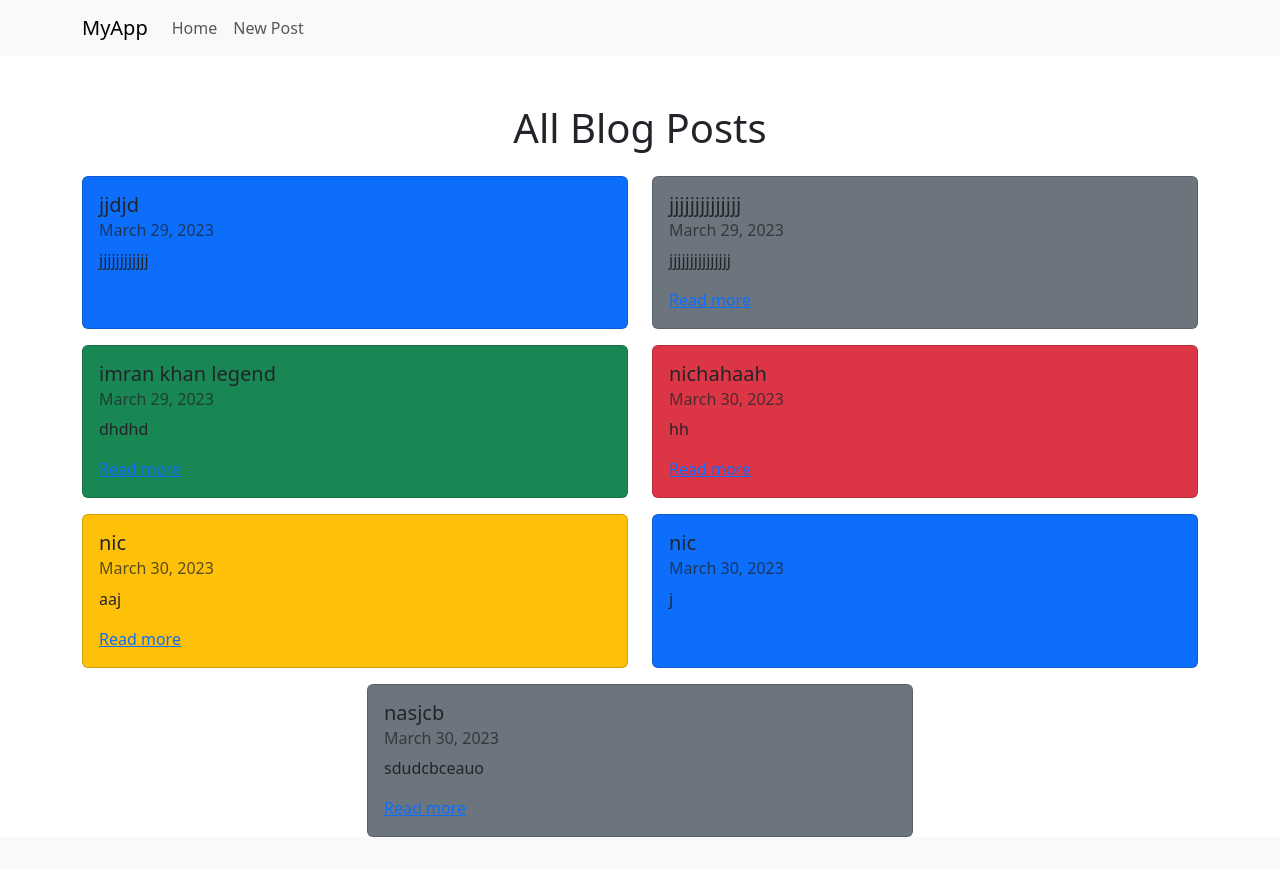
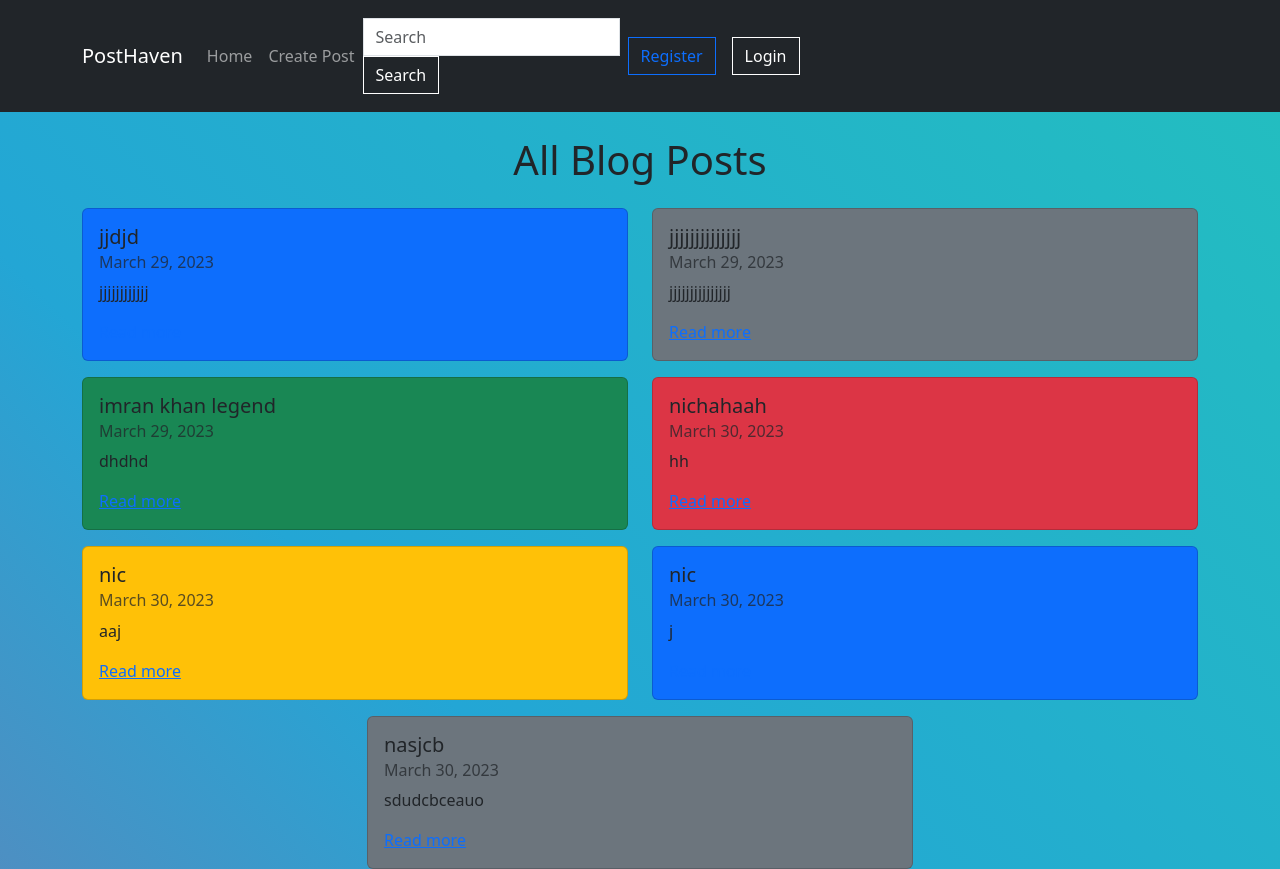
Before and after one commit to ibrahim777764/PostHaven2, a Django app: page /home/ in a window 1280 px wide. Before the commit the page ends 837 px from the top, so only its background shows below. Run offline with Django 4.2, Linux system fonts and the light colour scheme; data comes from the database, SQL or seed files in the repository; both versions use the stored data as it was after the commit; some libraries are stand-ins or nearby versions.

Commit message:
now you can serch blog with name

```diff
--- a/myproject/myapp/templates/myapp/base.html
+++ b/myproject/myapp/templates/myapp/base.html
@@ -9,11 +9,78 @@
 
   <!-- Bootstrap CSS -->
   <link rel="stylesheet" type="text/css" href="{% static 'bootstrap-5.3.0-alpha2-dist/css/bootstrap.min.css' %}">
+
+  <style>
+
+  body {
+    background: linear-gradient(45deg, #EE7752, #E73C7E, #23A6D5, #23D5AB);
+    background-size: 400% 400%;
+    animation: gradient 15s ease infinite;
+  }
+
+  @keyframes gradient {
+    0% {
+      background-position: 0% 50%;
+    }
+    50% {
+      background-position: 100% 50%;
+    }
+    100% {
+      background-position: 0% 50%;
+    }
+  }
+
+
+    /* Style the navbar */
+    .navbar {
+      background-color: #333;
+    }
+
+    /* Change the link color when the mouse is over it */
+    .navbar-nav > li > a:hover {
+      color: #fff !important;
+    }
+
+    /* Style the search form */
+    .form-inline {
+      padding-top: 10px;
+      padding-bottom: 10px;
+    }
+
+    /* Style the search input field */
+    .form-control {
+      border-radius: 0;
+    }
+
+    /* Style the search button */
+    .btn-outline-success {
+      border-radius: 0;
+      color: #fff;
+      border-color: #fff;
+    }
+
+    /* Change the button color when the mouse is over it */
+    .btn-outline-success:hover {
+      background-color: #fff;
+      color: #333;
+    }
+
+    /* Style the profile and logout links */
+    .nav-link i {
+      margin-right: 5px;
+    }
+
+    /* Style the register button */
+    .btn-outline-primary {
+      border-radius: 0;
+    }
+  </style>
+
 </head>
 <body>
-  <nav class="navbar navbar-expand-lg navbar-light bg-light">
+  <nav class="navbar navbar-expand-lg navbar-dark bg-dark">
     <div class="container">
-      <a class="navbar-brand" href="{% url 'home' %}">MyApp</a>
+      <a class="navbar-brand" href="{% url 'home' %}">PostHaven</a>
       <button class="navbar-toggler" type="button" data-toggle="collapse" data-target="#navbarNav" aria-controls="navbarNav" aria-expanded="false" aria-label="Toggle navigation">
         <span class="navbar-toggler-icon"></span>
       </button>
@@ -23,18 +90,46 @@
             <a class="nav-link" href="{% url 'home' %}">Home</a>
           </li>
           <li class="nav-item">
-            <a class="nav-link" href="{% url 'post_create' %}">New Post</a>
+            <a class="nav-link" href="{% url 'post_create' %}">Create Post</a>
           </li>
+        </ul>
+        <form class="form-inline my-2 my-lg-0" action="{% url 'search_posts' %}" method="GET">
+          <input class="form-control mr-sm-2" type="search" placeholder="Search" aria-label="Search" name="q">
+          <button class="btn btn-outline-success my-2 my-sm-0" type="submit">Search</button>
+        </form>
+        <ul class="navbar-nav ml-auto">
+          {% if user.is_authenticated %}
+          <li class="nav-item">
+            <a class="nav-link" href="{% url 'profile' user.username %}">
+              <i class="fas fa-user"></i> Profile
+            </a>
+          </li>
+          <li class="nav-item">
+            <a class="nav-link" href="{% url 'logout' %}">
+              <i class="fas fa-sign-out-alt"></i> Logout
+            </a>
+          </li>
+          {% else %}
+          <li class="nav-item">
+            <a class="nav-link" href="{% url 'register' %}">
+              <button class="btn btn-outline-primary" type="submit">Register</button>
+            </a>
+          </li>
+          <li class="nav-item">
+            <a class="nav-link" href="{% url 'login' %}">
+              <button class="btn btn-outline-success" type="submit">Login</button>
+            </a>
+          </li>
+          {% endif %}
         </ul>
       </div>
     </div>
+
       </nav>
-
-  <div class="container mt-5">
+      <div class="container mt-4">
         {% block content %}
         {% endblock %}
       </div>
-
       <!-- Bootstrap JS -->
       <script type="text/javascript" src="{% static 'bootstrap-5.3.0-alpha2-dist/js/bootstrap.min.js' %}"></script>
     </body>
--- a/myproject/myapp/urls.py
+++ b/myproject/myapp/urls.py
@@ -3,6 +3,7 @@ from . import views
 from django.conf import settings
 from django.contrib.auth import views as auth_views
 from django.conf.urls.static import static
+from .views import post_list, post_detail, post_create, post_edit, post_delete, search_posts
 
 urlpatterns = [
     path('', views.post_list, name='post_list'),
@@ -13,4 +14,8 @@ urlpatterns = [
     path('post/<int:pk>/edit/', views.post_edit, name='post_edit'),
     path('post/<int:pk>/delete/', views.post_delete, name='post_delete'),
     path('post_create/', views.post_create, name='post_create'),
+    path('search/', search_posts, name='search_posts'),
+    path('profile/<str:username>/', views.profile, name='profile'),
+    path('logout/', auth_views.LogoutView.as_view(), name='logout'),
+
 ] + static(settings.MEDIA_URL, document_root=settings.MEDIA_ROOT)
--- a/myproject/myapp/views.py
+++ b/myproject/myapp/views.py
@@ -6,7 +6,7 @@ from .forms import PostForm, CommentForm
 
 from django.views.generic.edit import UpdateView
 from django.urls import reverse_lazy
-
+from django.db.models import Q
 
 from django.shortcuts import render, redirect
 from django.contrib.auth.decorators import login_required
@@ -111,3 +111,17 @@ class PostUpdateView(UpdateView):
     form_class = PostForm
     template_name = 'myapp/post_edit.html'
     success_url = reverse_lazy('post_list')
+
+
+def search_posts(request):
+    query = request.GET.get('q')
+    if query:
+        posts = Post.objects.filter(Q(title__icontains=query))
+    else:
+        posts = Post.objects.all()
+    context = {'posts': posts}
+    return render(request, 'myapp/post_list.html', context)
+
+@login_required
+def profile(request):
+    return render(request, 'myapp/profile.html')
```
Also changed, not shown: myproject/db.sqlite3, myproject/media/post_images/f_kYa1sS4.jpeg (added). Lines whose indentation alone changed are shown as unchanged.
